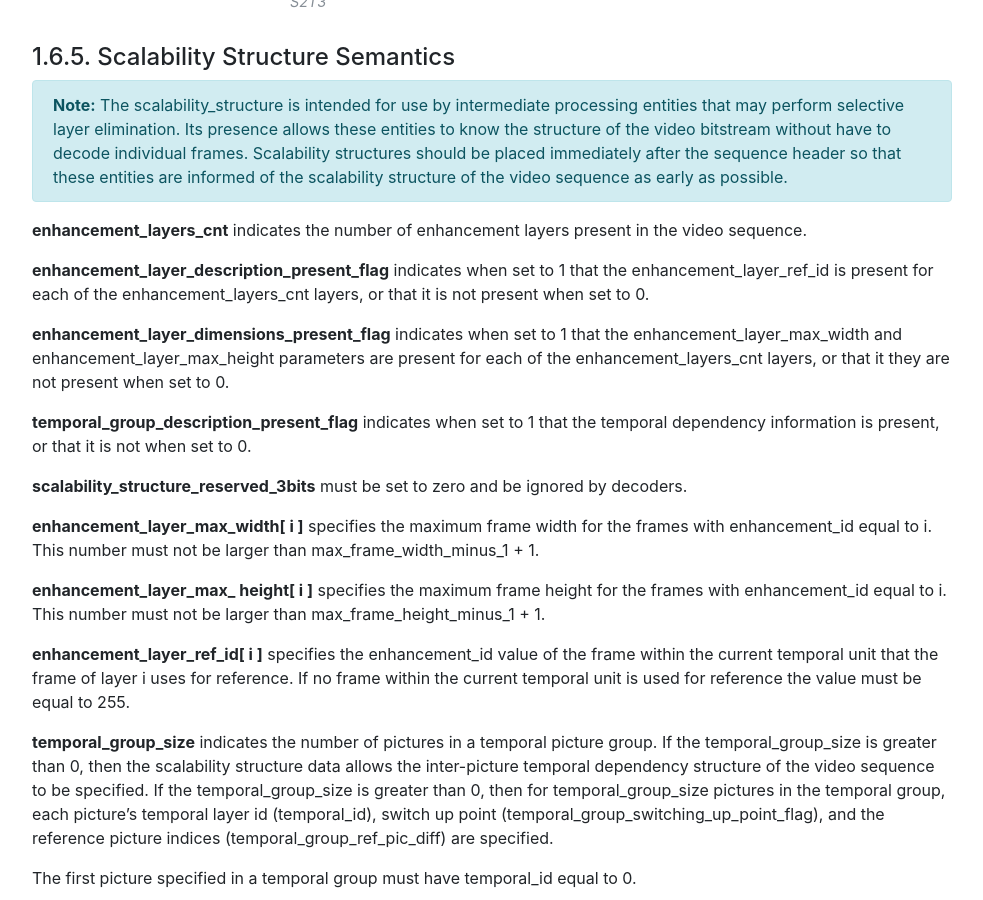
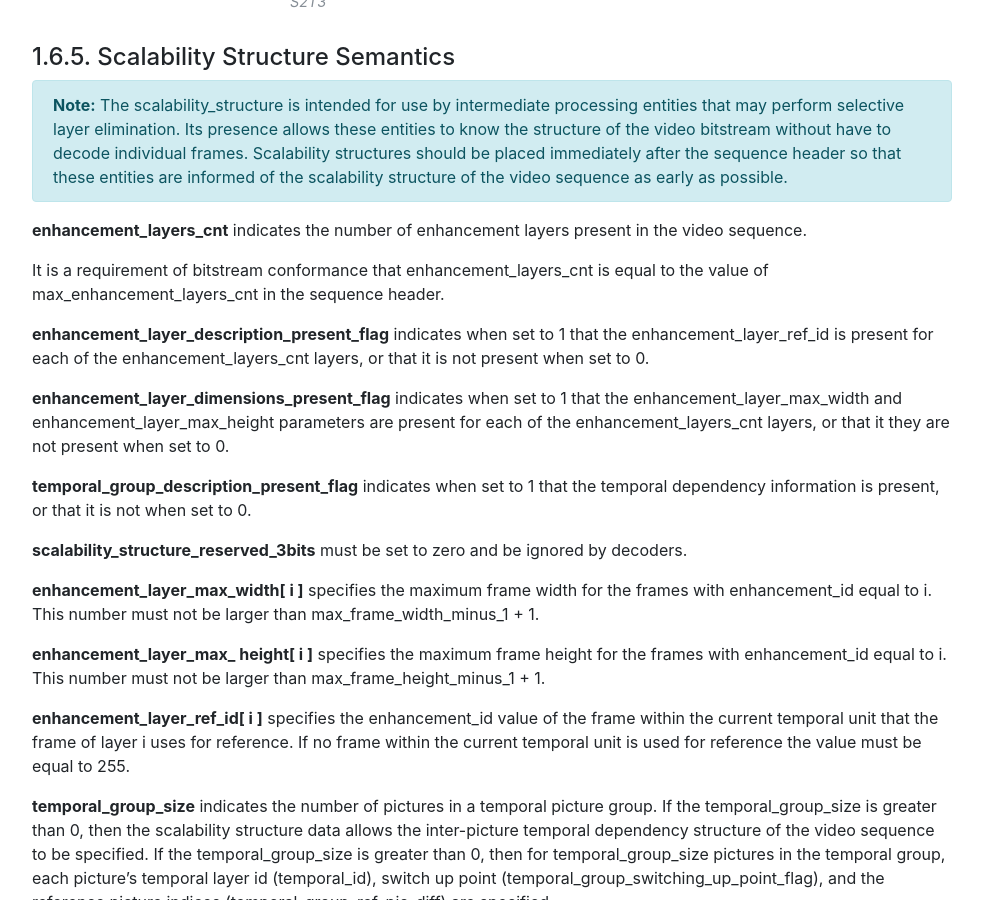
Before and after one commit to AOMediaCodec/av1-spec, a Jekyll site: the page built from 07.bitstream.semantics.md, in a window 1280 px wide and 900 px high, scrolled down 12403 px. Shown: the whole window, without its empty margins (53-1036 px from the left). Built offline with Jekyll 4.4.1, drawn with Linux system fonts in a browser that asks for light colours; nearby versions of some CDN libraries; our own code applies the rules of GitHub Pages for plain Markdown files.

Commit message:
Add restriction on enhancement_layers_cnt
BUG=aomedia:1413

```diff
--- a/07.bitstream.semantics.md
+++ b/07.bitstream.semantics.md
@@ -466,6 +466,9 @@ structure of the video sequence as early as possible.
 {:.alert .alert-info }
 
 **enhancement_layers_cnt** indicates the number of enhancement layers present in the video sequence.
+
+It is a requirement of bitstream conformance that enhancement_layers_cnt is equal to the value of max_enhancement_layers_cnt
+in the sequence header.
 
 **enhancement_layer_description_present_flag** indicates when set to 1 that the
 enhancement_layer_ref_id is present for each of the enhancement_layers_cnt layers, or that it is
```
